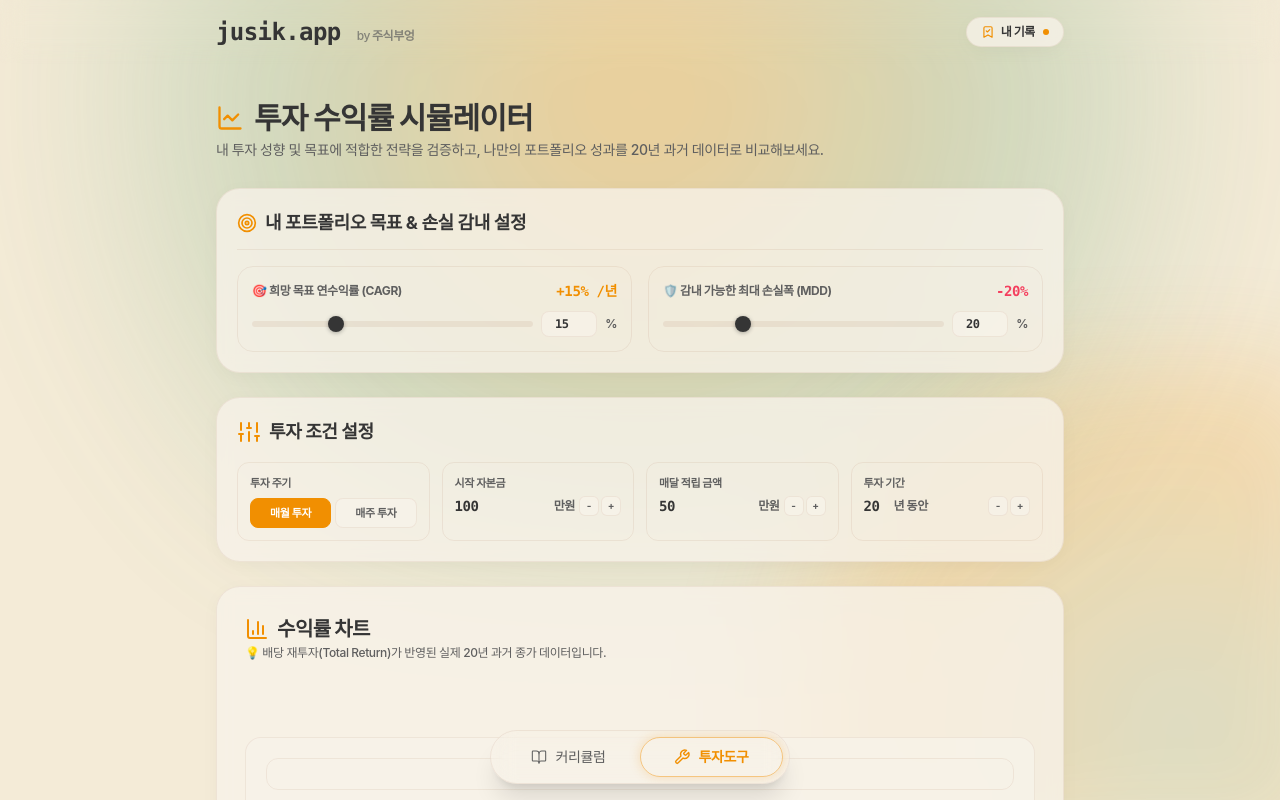
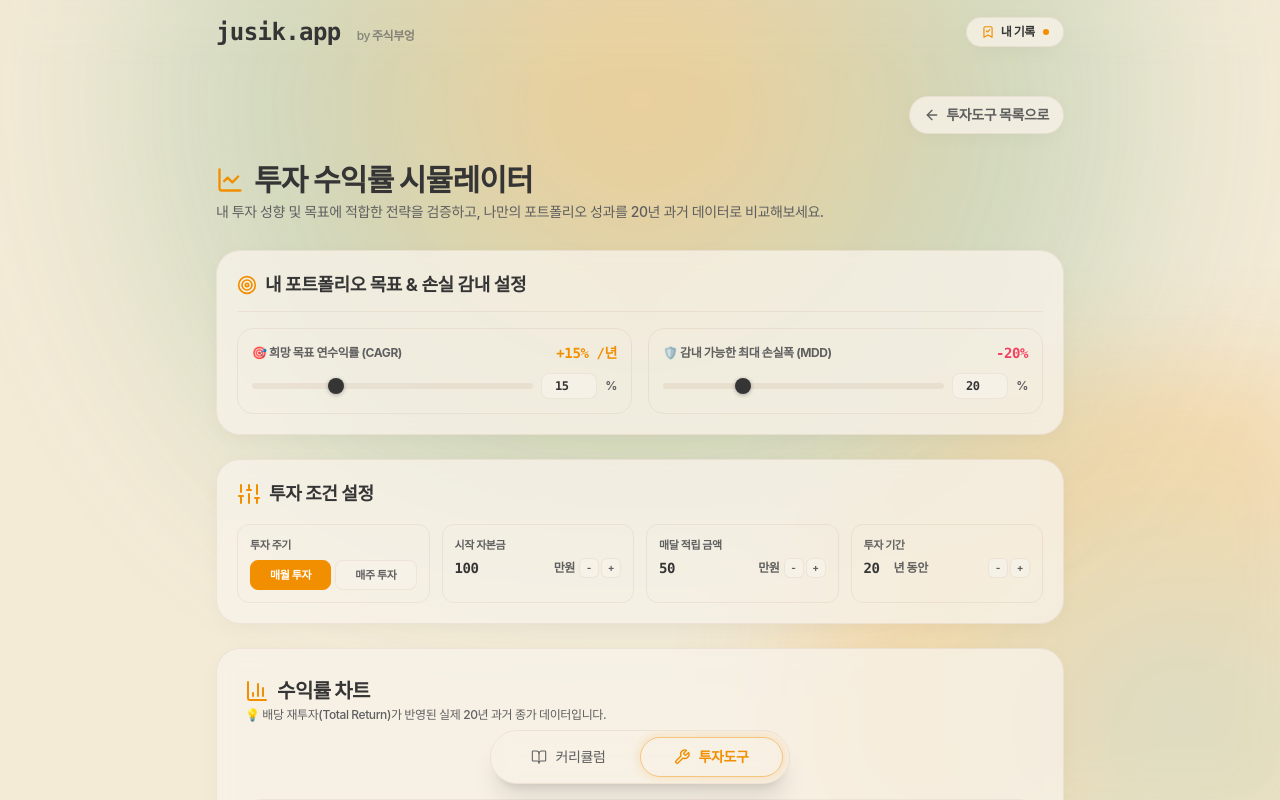
Before and after one commit to hajooi/jusik-app, a Next.js app: page /tools/simulate in a window 1280 px wide. Shown: the top 800 px of the page. Built offline with nearby package versions, Linux system fonts and the light colour scheme.

Commit message:
fix: Update back navigation to point to /tools for investment survey and yield simulator

```diff
--- a/src/app/tools/simulate/page.tsx
+++ b/src/app/tools/simulate/page.tsx
@@ -6,6 +6,7 @@ import backtestJson from '@/data/backtestData.json';
 import historicalPrices from '@/data/historicalPrices.json';
 import { calculatePersonalitySimulatorConfig } from '@/utils/personalitySimulatorMapping';
 import { useAuth } from '@/context/AuthContext';
+import Link from 'next/link';
 import {
   LineChart,
   TrendingUp,
@@ -21,7 +22,8 @@ import {
   AlertCircle,
   Info,
   ShieldAlert,
-  Target
+  Target,
+  ArrowLeft
 } from 'lucide-react';
 
 interface SelectedAsset {
@@ -619,6 +621,17 @@ function SimulatorContent() {
 
   return (
     <div className="max-w-4xl mx-auto px-4 sm:px-6 py-6 sm:py-8 space-y-6 select-none">
+
+      {/* Top Header Navigation */}
+      <div className="flex items-center justify-end">
+        <Link
+          href="/tools"
+          className="inline-flex items-center gap-1.5 font-bold text-xs sm:text-sm text-[var(--text-secondary)] hover:text-[var(--accent-orange)] transition-all duration-300 glass-card glass-card-hover px-3.5 py-2 rounded-full active:scale-95 border border-[var(--border-color)]"
+        >
+          <ArrowLeft className="w-4 h-4" />
+          투자도구 목록으로
+        </Link>
+      </div>
 
       {/* Header Banner */}
       <div className="space-y-1 py-1">
--- a/src/app/tools/type/page.tsx
+++ b/src/app/tools/type/page.tsx
@@ -105,11 +105,11 @@ function SurveyContent() {
       <div className="max-w-4xl mx-auto px-4 sm:px-6 py-6 sm:py-8 space-y-6">
         <div className="flex items-center justify-end">
           <Link
-            href="/"
+            href="/tools"
             className="inline-flex items-center gap-1.5 font-bold text-xs sm:text-sm text-[var(--text-secondary)] hover:text-[var(--accent-orange)] transition-all duration-300 glass-card glass-card-hover px-3.5 py-2 rounded-full active:scale-95 border border-[var(--border-color)]"
           >
             <ArrowLeft className="w-4 h-4" />
-            홈으로 돌아가기
+            투자도구 목록으로
           </Link>
         </div>
 
@@ -134,11 +134,11 @@ function SurveyContent() {
           처음부터 다시
         </button>
         <Link
-          href="/"
+          href="/tools"
           className="inline-flex items-center gap-1.5 font-bold text-xs sm:text-sm text-[var(--text-secondary)] hover:text-[var(--accent-orange)] transition-all duration-300 glass-card glass-card-hover px-3.5 py-2 rounded-full active:scale-95 border border-[var(--border-color)]"
         >
           <ArrowLeft className="w-4 h-4" />
-          홈으로 돌아가기
+          투자도구 목록으로
         </Link>
       </div>
 
```
